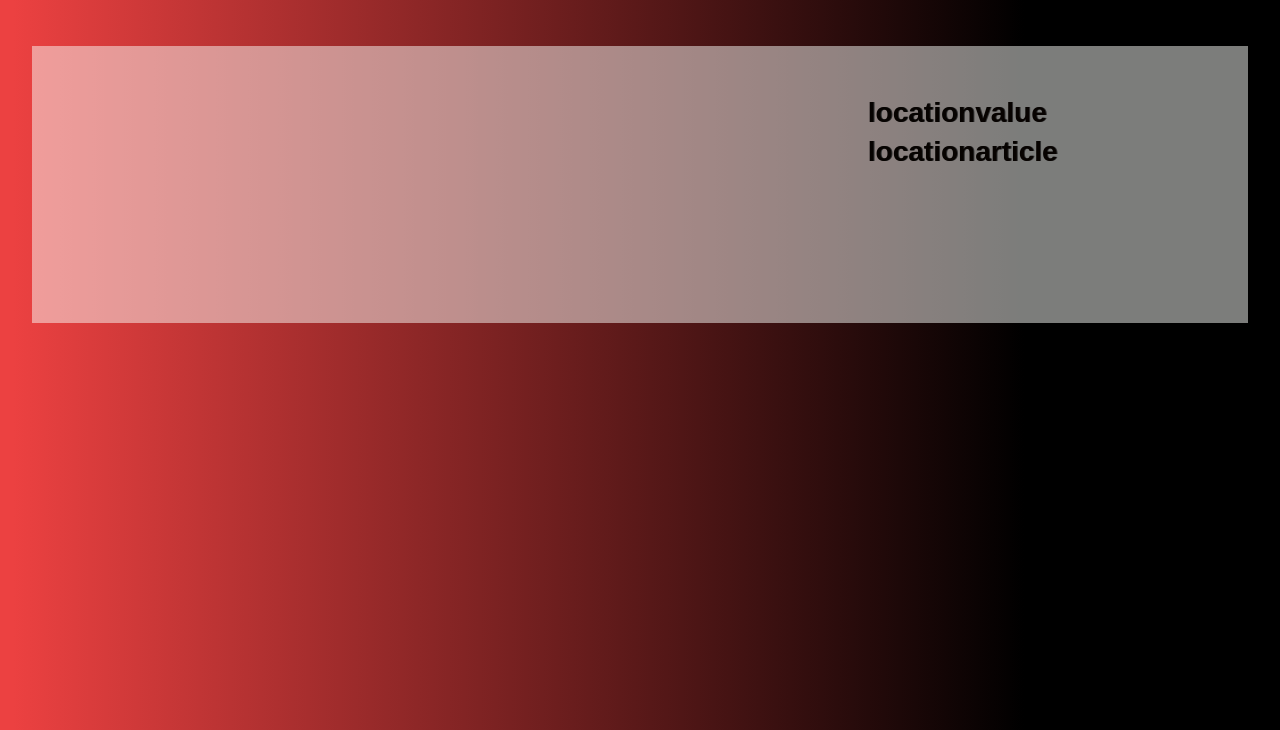
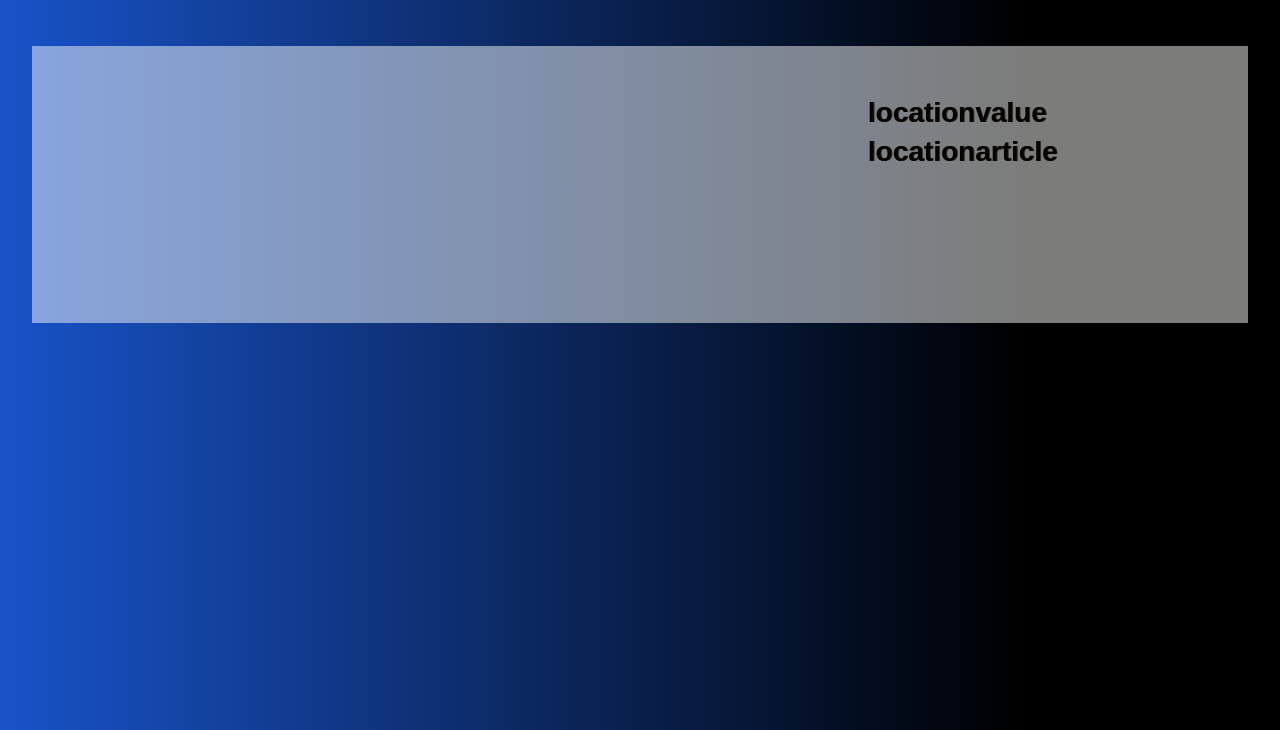
Before and after one commit to jarnailboparai/gagan_5_testnewapp_705, a plain HTML site: page location.html in a window 1280 px wide. Shown: the part 70-800 px from the top of the page. Drawn offline with Linux system fonts and the light colour scheme; some packages are replaced by stand-ins of ours; files whose address does not match are found by name; a web font is replaced by a local one.

Commit message:
gagan_5_testnewapp_705

```diff
--- a/css/theme.css
+++ b/css/theme.css
@@ -159,9 +159,9 @@ body{
 	background-image:none;
 	background-repeat:no-repeat;
 	background-size:cover;
-	background: linear-gradient(left , rgb(236, 65, 65) 1% , rgb(0, 0, 0) 80%);
-background: -o-linear-gradient(left , rgb(236, 65, 65) 1% , rgb(0, 0, 0) 80%);
-background: -ms-linear-gradient(left , rgb(236, 65, 65) 1% , rgb(0, 0, 0) 80%);
-background: -moz-linear-gradient(left , rgb(236, 65, 65) 1% , rgb(0, 0, 0) 80%);
-background: -webkit-linear-gradient(left , rgb(236, 65, 65) 1% , rgb(0, 0, 0) 80%);
+	background: linear-gradient(left , rgb(24, 82, 198) 1% , rgb(0, 0, 0) 80%);
+background: -o-linear-gradient(left , rgb(24, 82, 198) 1% , rgb(0, 0, 0) 80%);
+background: -ms-linear-gradient(left , rgb(24, 82, 198) 1% , rgb(0, 0, 0) 80%);
+background: -moz-linear-gradient(left , rgb(24, 82, 198) 1% , rgb(0, 0, 0) 80%);
+background: -webkit-linear-gradient(left , rgb(24, 82, 198) 1% , rgb(0, 0, 0) 80%);
 }
```
